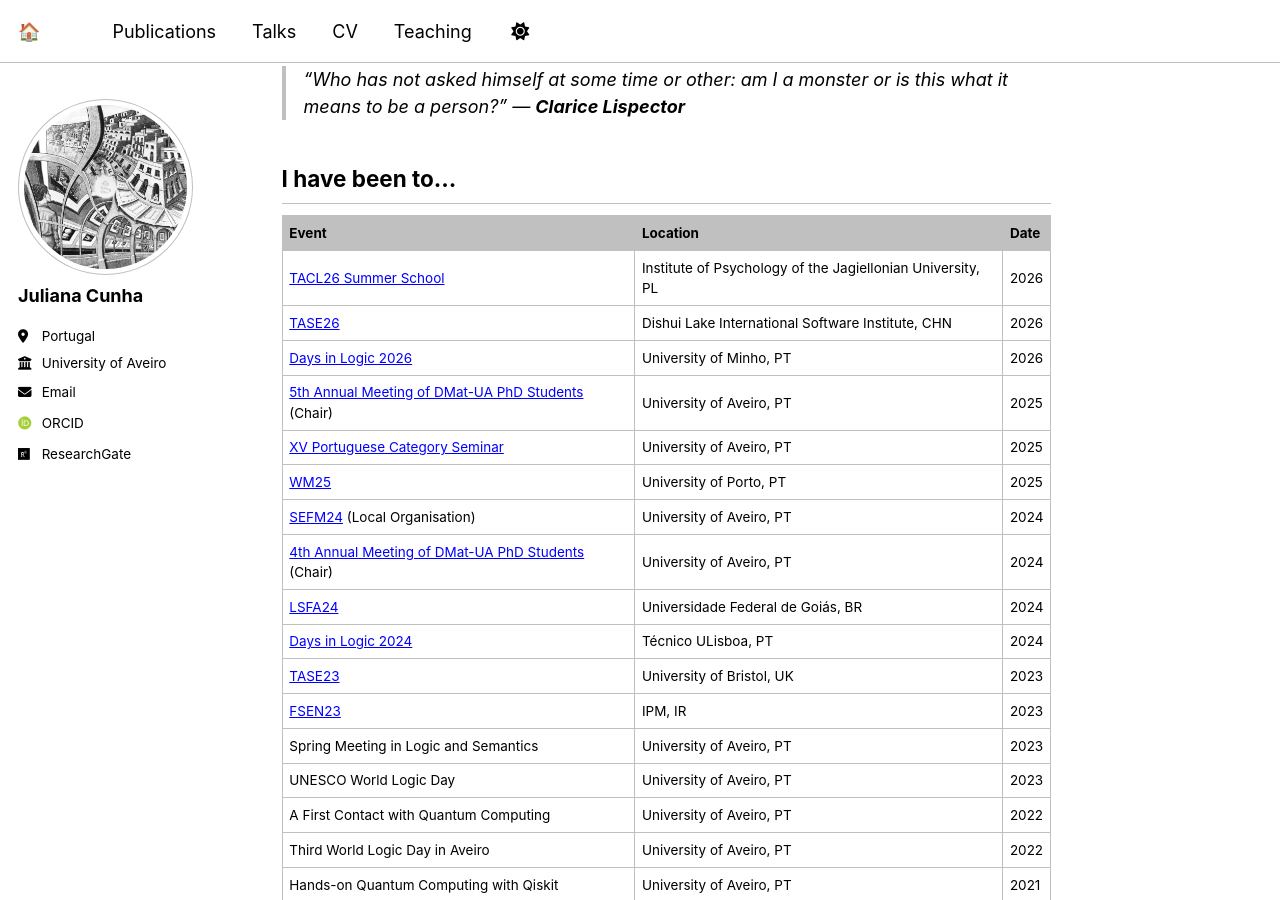
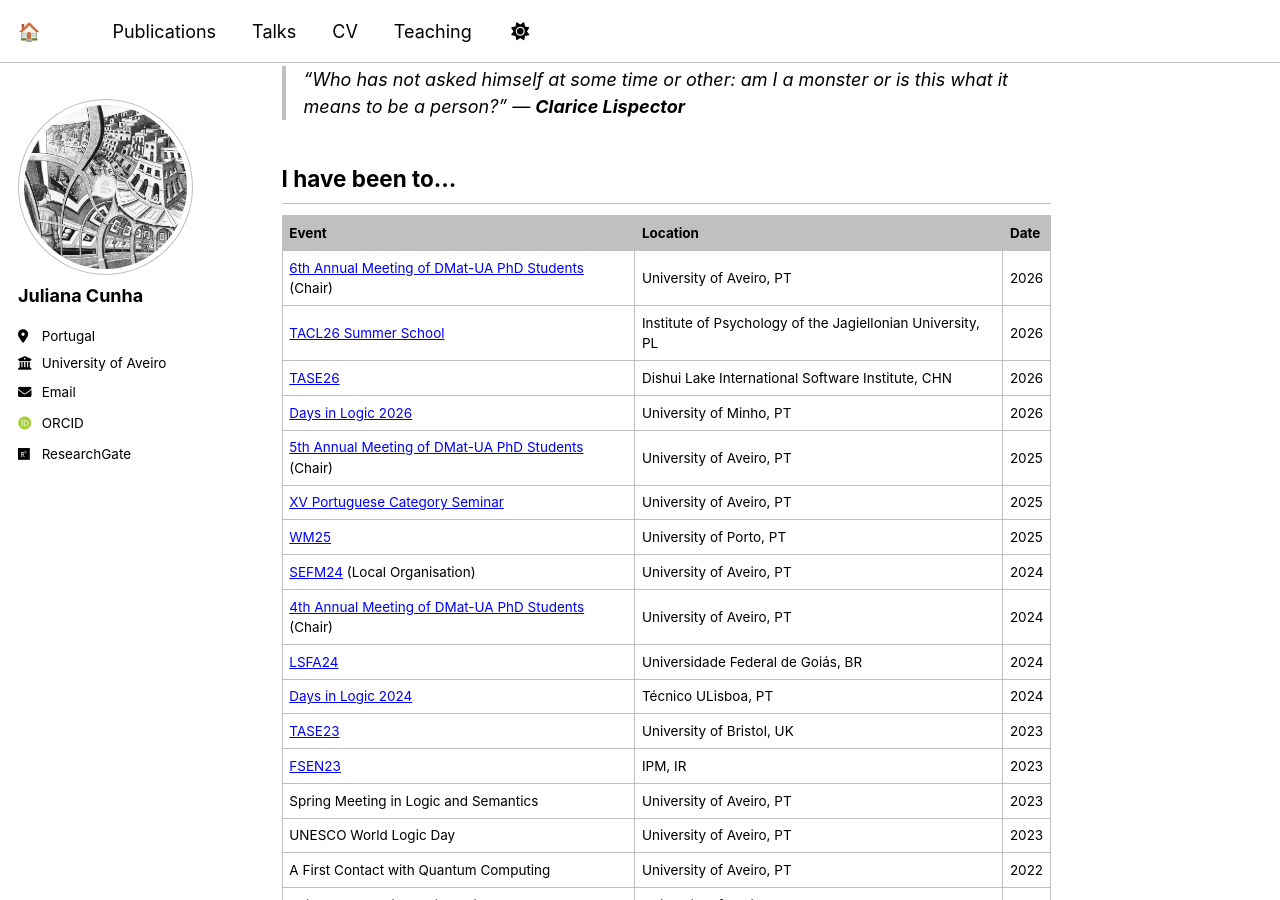
Before and after one commit to juliana-cunha/juliana-cunha.github.io, a Jekyll site: the page built from _pages/about.md, in a window 1280 px wide and 900 px high, scrolled down 347 px. Built offline with Jekyll 4.4.1, drawn with Linux system fonts in a browser that asks for light colours; some web fonts are replaced; a script that is not in the unit is left out.

Commit message:
Update about.md

```diff
--- a/_pages/about.md
+++ b/_pages/about.md
@@ -20,6 +20,7 @@ I have been to...
 
 | Event | Location | Date |
 | :--- | :--- | :--- |
+| [6th Annual Meeting of DMat-UA PhD Students](https://sites.google.com/view/eaed-dmat-ua) (Chair) | University of Aveiro, PT | 2026 |
 | [TACL26 Summer School](https://iphils.uj.edu.pl/tacl/#school) | Institute of Psychology of the Jagiellonian University, PL | 2026 |
 | [TASE26](https://tase2026.github.io/) | Dishui Lake International Software Institute, CHN | 2026 |
 | [Days in Logic 2026](https://w3.math.uminho.pt/DiL2026/index.html) | University of Minho, PT | 2026 |
```
